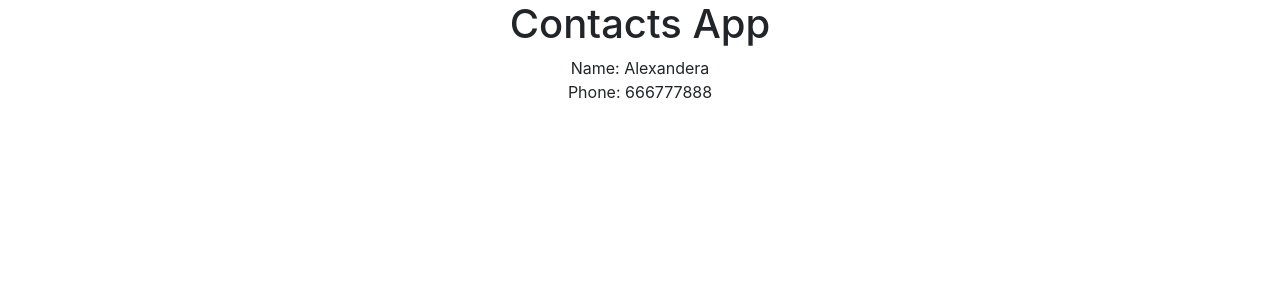
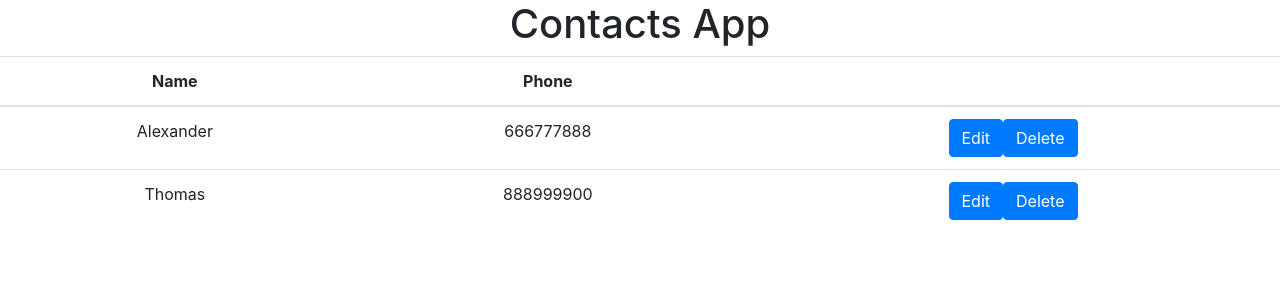
Before and after one commit to resinas/fis-frontend-test, a React (Create React App) app: page / in a window 1280 px wide. Shown: the top 300 px of the page. Built offline with nearby package versions, Linux system fonts and the light colour scheme.

Commit message:
Static list of contacts

```diff
--- a/src/App.js
+++ b/src/App.js
@@ -1,17 +1,23 @@
 import './App.css';
-import Contact from './Contact.js';
+import Contacts from './Contacts.js';
 
 function App() {
 
-  const c = {
-    name: "Alexandera",
-    phone: "666777888"
-  }
+  const c = [
+    {
+      name: "Alexander",
+      phone: "666777888"
+    },
+    {
+      name: "Thomas",
+      phone: "888999900"
+    }
+  ]
 
   return (
     <div className="App">
       <h1>Contacts App</h1>
-      <Contact contact={c}/>
+      <Contacts contacts={c}/>
     </div>
   );
 }
--- a/src/Contact.js
+++ b/src/Contact.js
@@ -1,10 +1,14 @@
 
 function Contact(props) {
     return (
-        <div>
-            <div>Name: {props.contact.name}</div>
-            <div>Phone: {props.contact.phone}</div>
-        </div>
+        <tr>
+            <td>{props.contact.name}</td>
+            <td>{props.contact.phone}</td>
+            <td>
+                <button className="btn btn-primary">Edit</button>
+                <button className="btn btn-primary">Delete</button>
+            </td>
+        </tr>
     )
 }
 
--- /dev/null
+++ b/src/Contacts.js
@@ -0,0 +1,22 @@
+import Contact from './Contact.js';
+
+function Contacts(props) {
+    return (
+        <table className="table">
+            <thead>
+                <tr>
+                    <th>Name</th>
+                    <th>Phone</th>
+                    <th>&nbsp;</th>
+                </tr>
+            </thead>
+            <tbody>
+                {props.contacts.map((contact) =>
+                    <Contact key={contact.name} contact={contact}/>
+                )}
+            </tbody>
+        </table>
+    )
+}
+
+export default Contacts;
```
